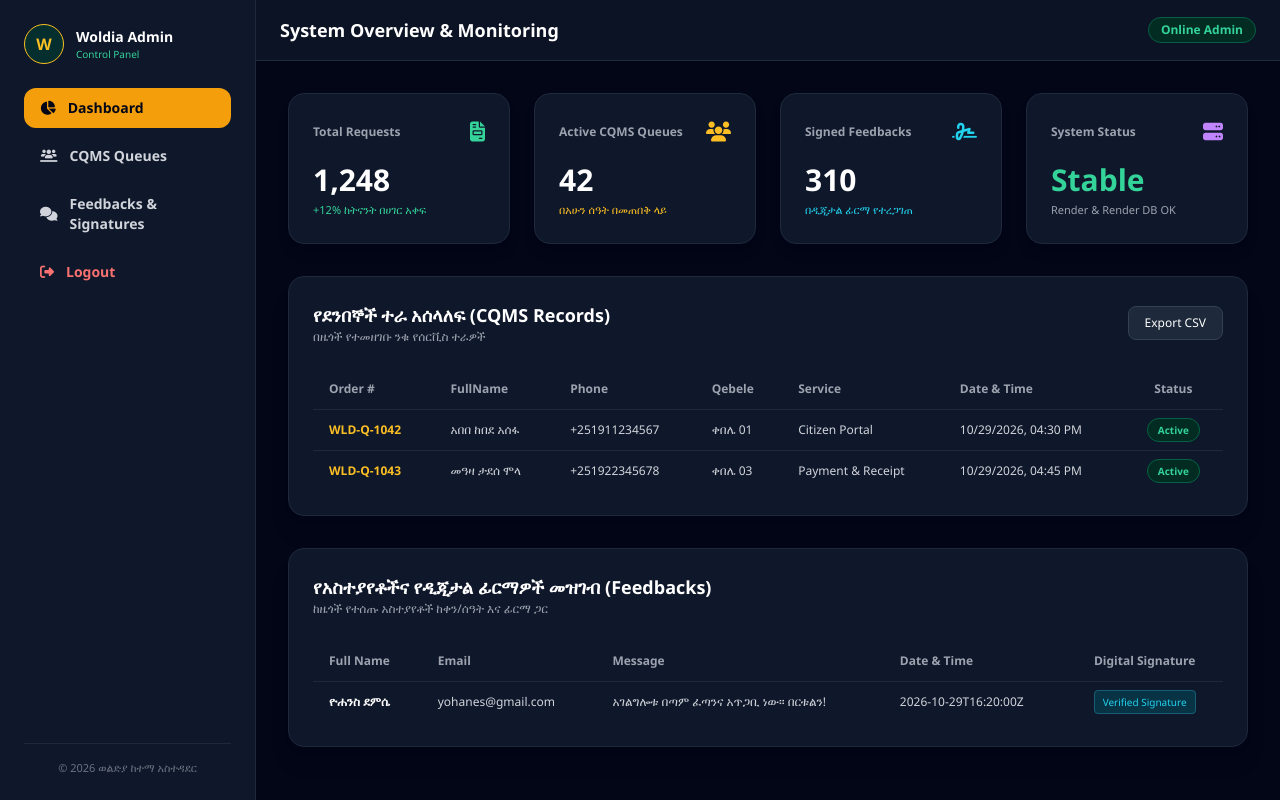
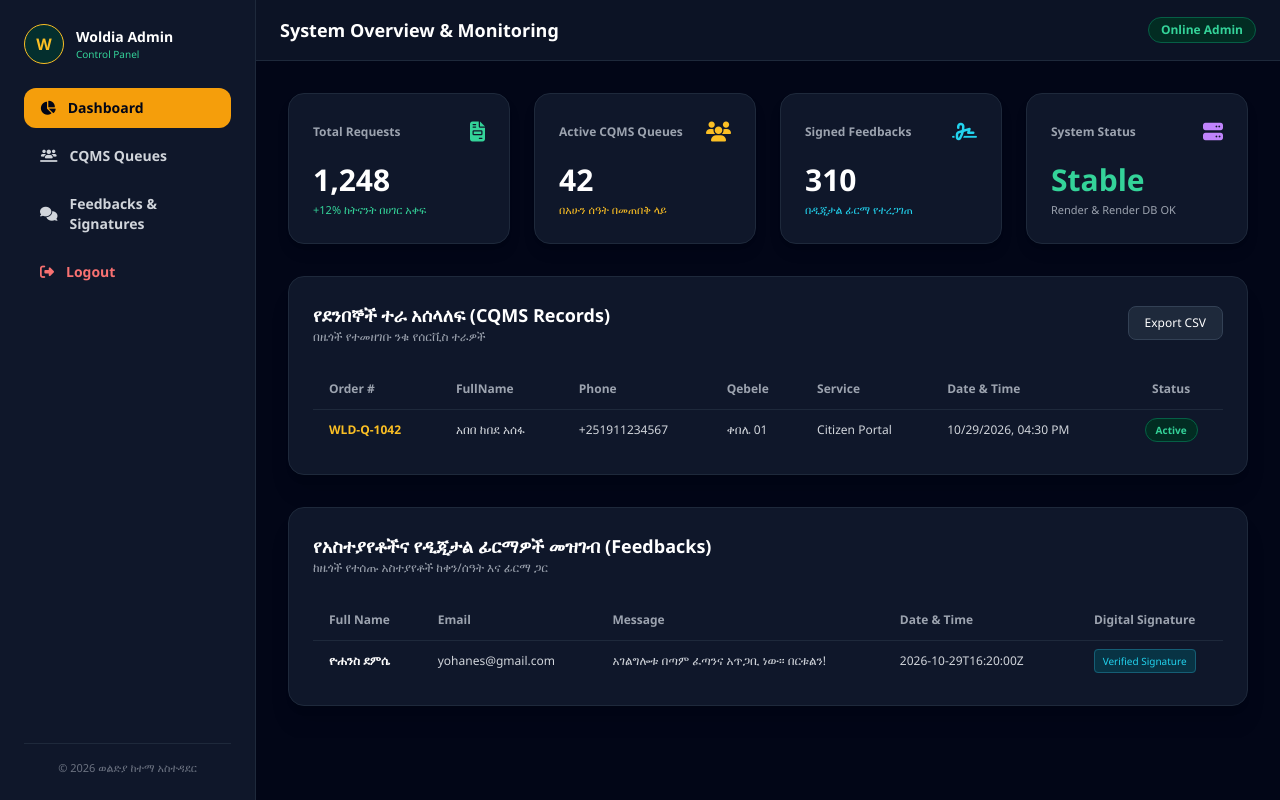
Before and after one commit to bruk9327-sketch/woldia-city-administrator-, a Flask app: page /admin in a window 1280 px wide. Run offline with Flask 3, Linux system fonts and the light colour scheme; the visitor is signed in with stand-in values (Sample User, id 1); some libraries are stand-ins or nearby versions.

Commit message:
Update logout link to point to /admin/logout

```diff
--- a/templates/admin.html
+++ b/templates/admin.html
@@ -24,7 +24,7 @@
         <a href="#" class="flex items-center gap-3 px-4 py-2.5 bg-amber-500 text-slate-950 rounded-xl font-bold"><i class="fa-solid fa-chart-pie"></i> Dashboard</a>
         <a href="#cqms-table" class="flex items-center gap-3 px-4 py-2.5 text-gray-300 hover:bg-slate-800 hover:text-amber-400 rounded-xl transition"><i class="fa-solid fa-users-line"></i> CQMS Queues</a>
         <a href="#feedback-table" class="flex items-center gap-3 px-4 py-2.5 text-gray-300 hover:bg-slate-800 hover:text-amber-400 rounded-xl transition"><i class="fa-solid fa-comments"></i> Feedbacks & Signatures</a>
-        <a href="index.html" class="flex items-center gap-3 px-4 py-2.5 text-red-400 hover:bg-red-950/50 rounded-xl transition mt-10"><i class="fa-solid fa-right-from-bracket"></i> Logout</a>
+        <a href="/admin/logout" class="flex items-center gap-3 px-4 py-2.5 text-red-400 hover:bg-red-950/50 rounded-xl transition mt-10"><i class="fa-solid fa-right-from-bracket"></i> Logout</a>
       </nav>
     </div>
     <div class="text-[11px] text-gray-500 text-center border-t border-slate-800 pt-4">
@@ -113,15 +113,6 @@
                 <td class="py-3 px-4">10/29/2026, 04:30 PM</td>
                 <td class="py-3 px-4 text-center"><span class="bg-emerald-950 text-emerald-400 border border-emerald-800 px-2.5 py-1 rounded-full text-[10px] font-bold">Active</span></td>
               </tr>
-              <tr>
-                <td class="py-3 px-4 font-bold text-amber-400">WLD-Q-1043</td>
-                <td class="py-3 px-4">መዓዛ ታደሰ ሞላ</td>
-                <td class="py-3 px-4">+251922345678</td>
-                <td class="py-3 px-4">ቀበሌ 03</td>
-                <td class="py-3 px-4">Payment & Receipt</td>
-                <td class="py-3 px-4">10/29/2026, 04:45 PM</td>
-                <td class="py-3 px-4 text-center"><span class="bg-emerald-950 text-emerald-400 border border-emerald-800 px-2.5 py-1 rounded-full text-[10px] font-bold">Active</span></td>
-              </tr>
             </tbody>
           </table>
         </div>
```
